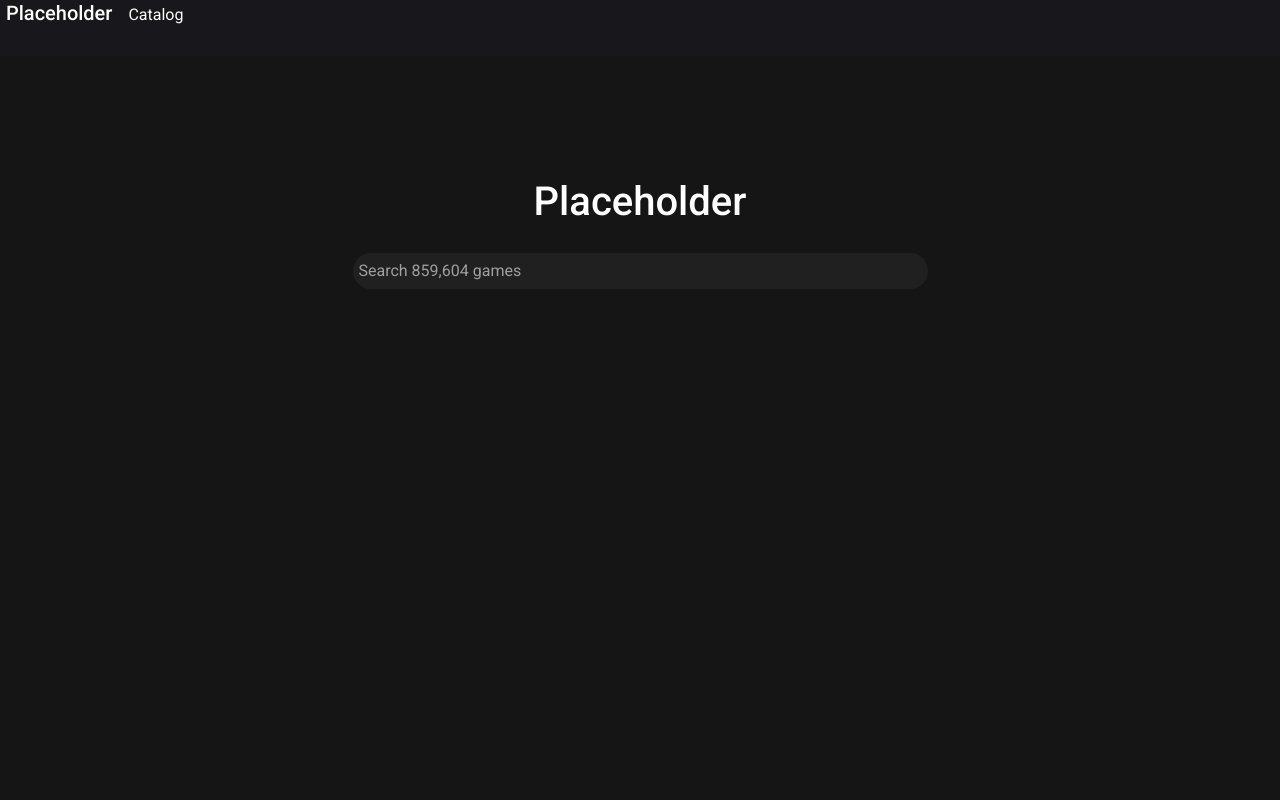
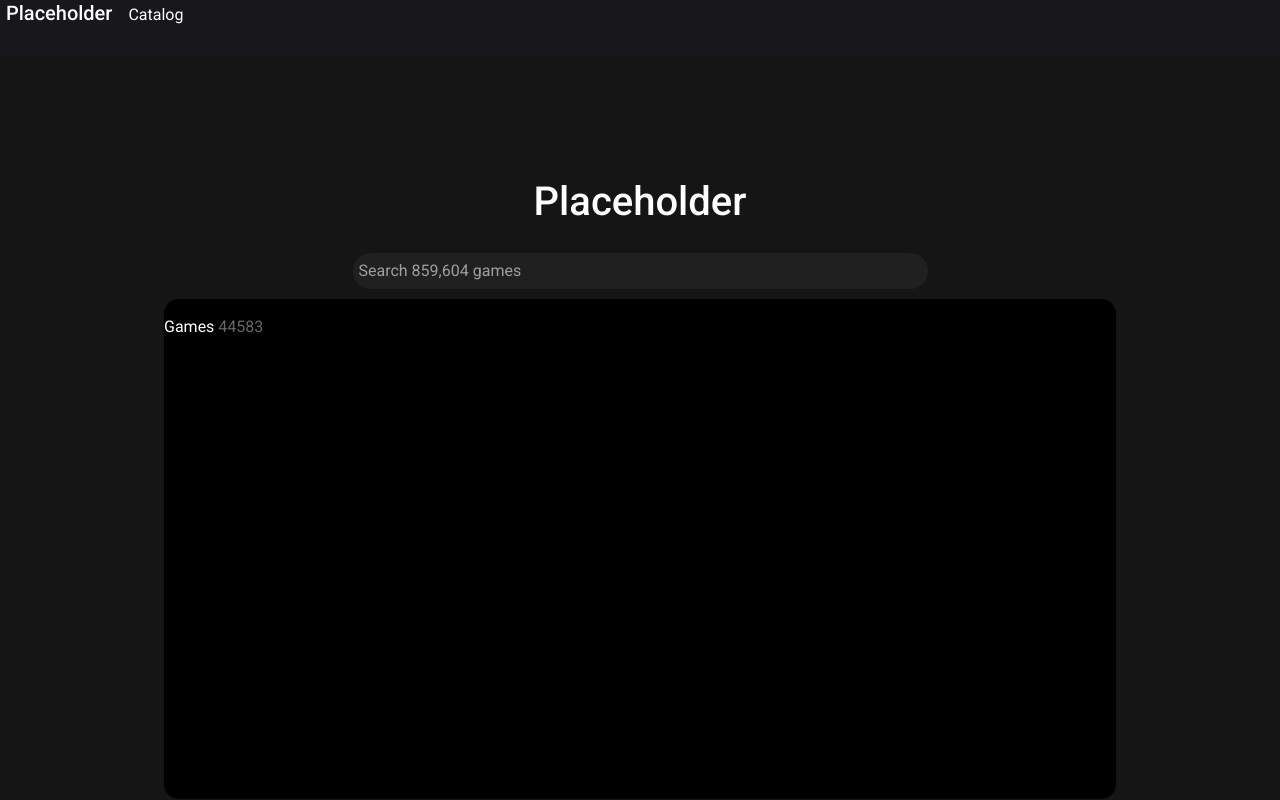
Before and after one commit to hqpham98/ajax-project, a plain HTML site: page index.html in a window 1280 px wide. Drawn offline with Linux system fonts and the light colour scheme; a web font is replaced by a local one.

Commit message:
Added results popup #2

```diff
--- a/css/layout.css
+++ b/css/layout.css
@@ -1,3 +1,7 @@
+.hidden {
+  display: none !important;
+}
+
 .container {
   max-width: 575px;
   margin: 0 auto;
--- a/css/styles.css
+++ b/css/styles.css
@@ -40,6 +40,10 @@ body {
   line-height: 48px;
 }
 
+.search-bar-container {
+  position: relative;
+}
+
 .search-bar-wrapper {
   width: 100%;
   max-width: 575px;
@@ -65,3 +69,22 @@ body {
   color: black;
   outline: none;
 }
+
+.results-popup {
+  position: absolute;
+  top: calc(10px + 36px);
+  border-radius: 15px;
+  background-color: black;
+  height: 500px;
+  width: 100%;
+  color: white;
+}
+
+.results-popup p {
+  font-size: 16px;
+  line-height: 24px;
+}
+
+.results-popup span {
+  color: #666;
+}
--- a/index.html
+++ b/index.html
@@ -34,7 +34,8 @@
         </div>
         <!-- Search Bar -->
         <form id="search-form">
-          <div class="row search-bar-container">
+          <div class="search-bar-container">
+            <div class="row">
               <div class="column-full justify-center">
                 <div class="search-bar-wrapper">
                   <input
@@ -44,6 +45,10 @@
                 </div>
               </div>
             </div>
+            <div class="row results-popup">
+              <p>Games <span>44583</span></p>
+            </div>
+          </div>
         </form>
       </div>
     </main>
```
Lines whose indentation alone changed are shown as unchanged.
